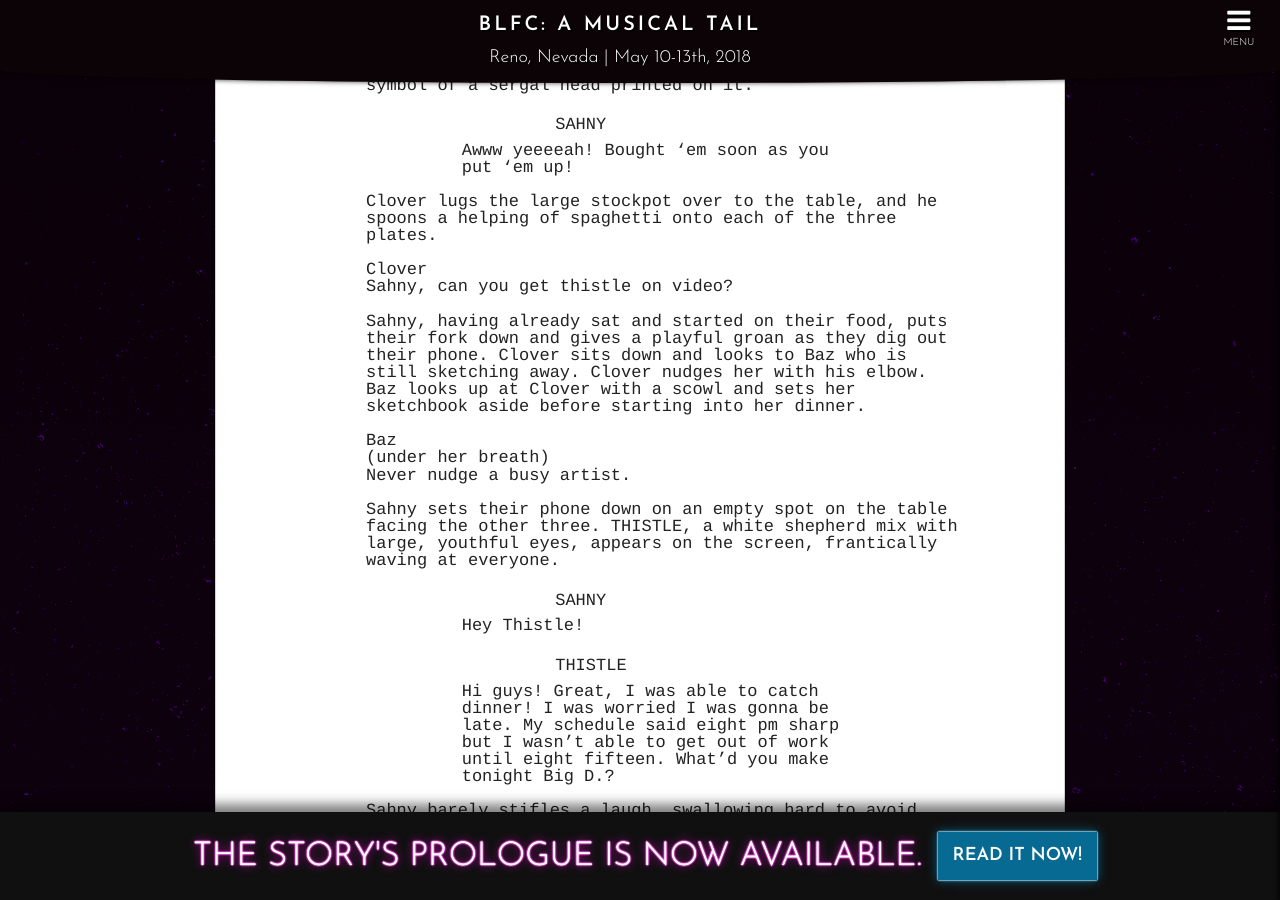
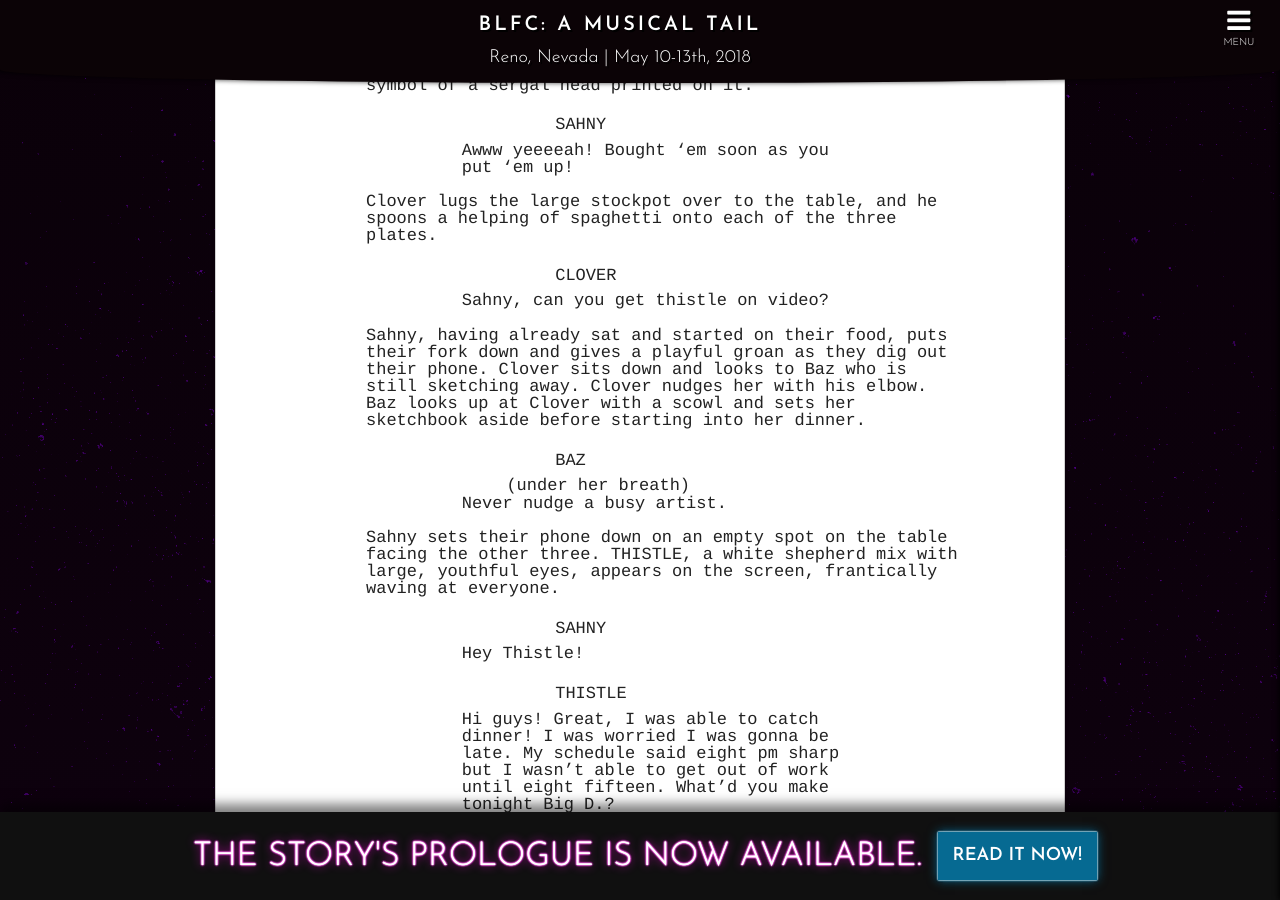
Before and after one commit to blfcweb/biggestlittlefc.github.io, a Jekyll site: the page built from theme/story-00.md, in a window 1280 px wide and 900 px high, scrolled down 6575 px. Built offline with Jekyll 4.4.1, drawn with Linux system fonts in a browser that asks for light colours.

Commit message:
correct missing dialog

```diff
--- a/theme/story-00.md
+++ b/theme/story-00.md
@@ -192,12 +192,18 @@ layout: empty
 <p>Awww yeeeeah! Bought 'em soon as you put 'em up!</p>
 </div>
 <p>Clover lugs the large stockpot over to the table, and he spoons a helping of spaghetti onto each of the three plates.</p>
-<p>Clover
-<br>Sahny, can you get thistle on video?</p>
+
+<div class="dialogue">
+<h4>CLOVER</h4>
+<p>Sahny, can you get thistle on video?</p>
+</div>
 <p>Sahny, having already sat and started on their food, puts their fork down and gives a playful groan as they dig out their phone. Clover sits down and looks to Baz who is still sketching away. Clover nudges her with his elbow. Baz looks up at Clover with a scowl and sets her sketchbook aside before starting into her dinner.</p>
-<p>Baz
-<br>(under her breath)
-<br>Never nudge a busy artist.</p>
+<div class="dialogue">
+<h4>BAZ</h4>
+<p class="parenthetical">(under her breath)</p>
+<p>Never nudge a busy artist.</p>
+</div>
+
 <p>Sahny sets their phone down on an empty spot on the table facing the other three. THISTLE, a white shepherd mix with large, youthful eyes, appears on the screen, frantically waving at everyone.</p>
 <div class="dialogue">
 <h4>SAHNY</h4>
```
